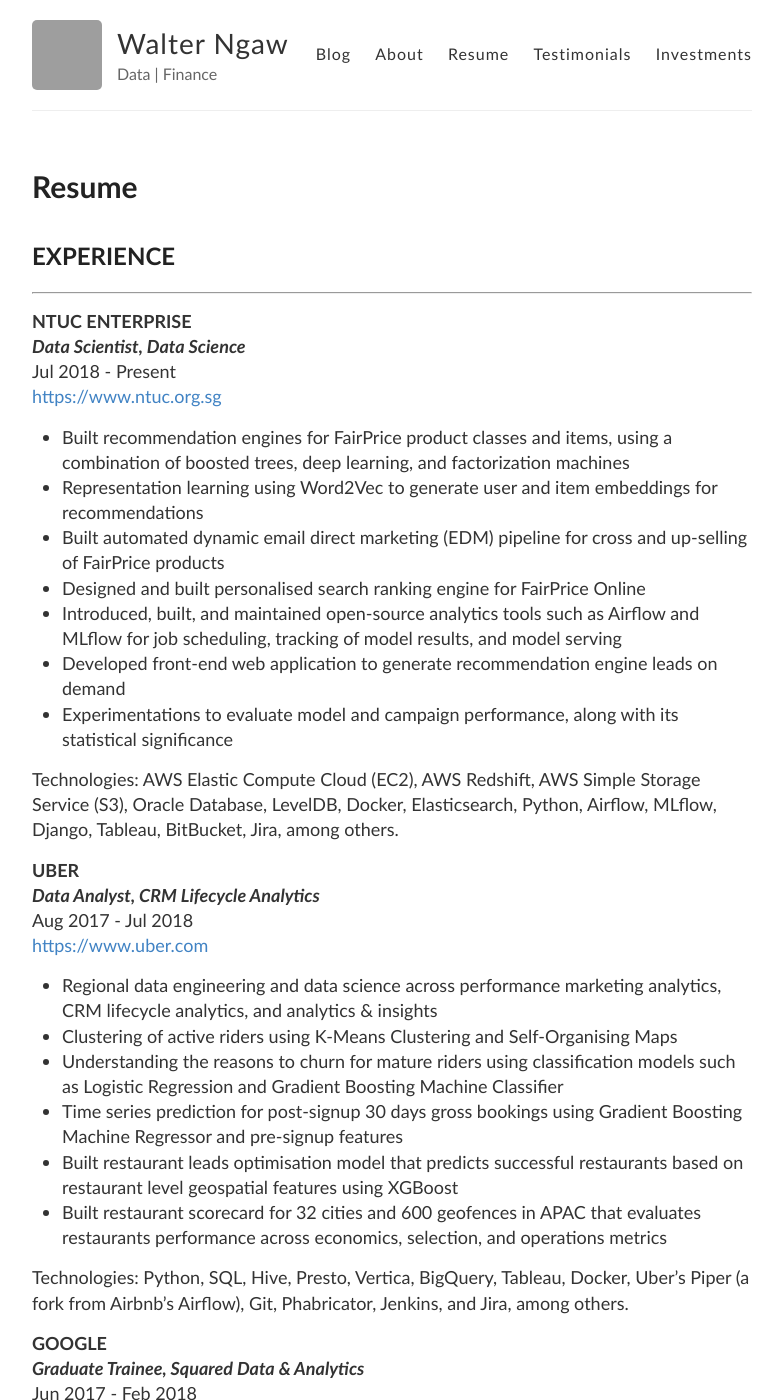
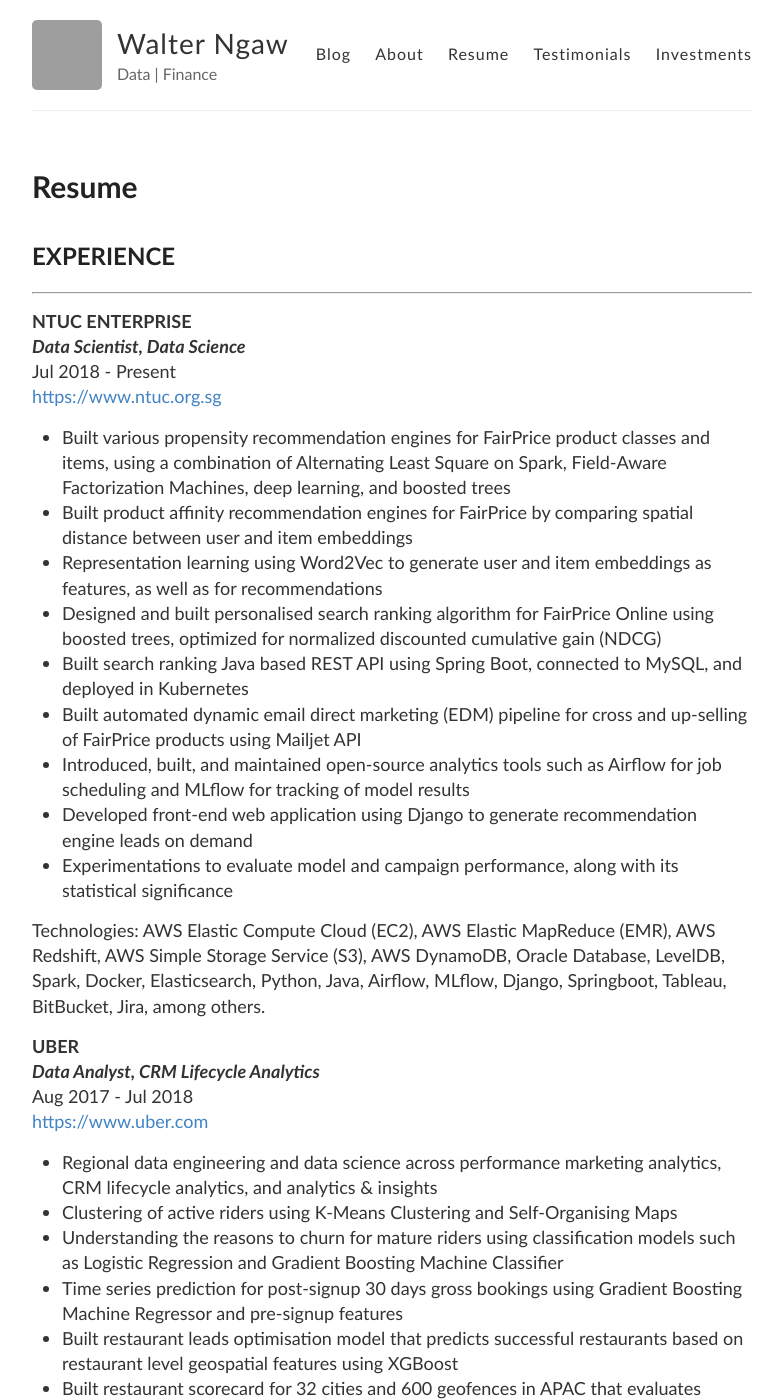
Before and after one commit to wngaw/wngaw.github.io, a Jekyll site: the page built from resume.md, in a window 1280 px wide and 1400 px high. Shown: the whole window, without its empty margins (248-1030 px from the left). Built offline with Jekyll 4.4.1, drawn with Linux system fonts in a browser that asks for light colours; grey boxes are pictures that could not be loaded.

Commit message:
update about and resume

```diff
--- a/resume.md
+++ b/resume.md
@@ -10,15 +10,18 @@
 _**Data Scientist, Data Science**_
 Jul 2018 - Present
 [https://www.ntuc.org.sg](https://www.ntuc.org.sg)
-- Built recommendation engines for FairPrice product classes and items, using a combination of boosted trees, deep learning, and factorization machines
-- Representation learning using Word2Vec to generate user and item embeddings for recommendations
-- Built automated dynamic email direct marketing (EDM) pipeline for cross and up-selling of FairPrice products
-- Designed and built personalised search ranking engine for FairPrice Online
-- Introduced, built, and maintained open-source analytics tools such as Airflow and MLflow for job scheduling, tracking of model results, and model serving
-- Developed front-end web application to generate recommendation engine leads on demand
+
+- Built various propensity recommendation engines for FairPrice product classes and items, using a combination of Alternating Least Square on Spark, Field-Aware Factorization Machines, deep learning, and boosted trees
+- Built product affinity recommendation engines for FairPrice by comparing spatial distance between user and item embeddings
+- Representation learning using Word2Vec to generate user and item embeddings as features, as well as for recommendations
+- Designed and built personalised search ranking algorithm for FairPrice Online using boosted trees, optimized for normalized discounted cumulative gain (NDCG)
+- Built search ranking Java based REST API using Spring Boot, connected to MySQL, and deployed in Kubernetes
+- Built automated dynamic email direct marketing (EDM) pipeline for cross and up-selling of FairPrice products using Mailjet API
+- Introduced, built, and maintained open-source analytics tools such as Airflow for job scheduling and MLflow for tracking of model results
+- Developed front-end web application using Django to generate recommendation engine leads on demand
 - Experimentations to evaluate model and campaign performance, along with its statistical significance
 
-Technologies: AWS Elastic Compute Cloud (EC2), AWS Redshift, AWS Simple Storage Service (S3), Oracle Database, LevelDB, Docker, Elasticsearch, Python, Airflow, MLflow, Django, Tableau, BitBucket, Jira, among others.
+Technologies: AWS Elastic Compute Cloud (EC2), AWS Elastic MapReduce (EMR), AWS Redshift, AWS Simple Storage Service (S3), AWS DynamoDB, Oracle Database, LevelDB, Spark, Docker, Elasticsearch, Python, Java, Airflow, MLflow, Django, Springboot, Tableau, BitBucket, Jira, among others.
 
 **UBER**
 _**Data Analyst, CRM Lifecycle Analytics**_
```
Also changed, not shown: about.md (+5 -3 lines).
